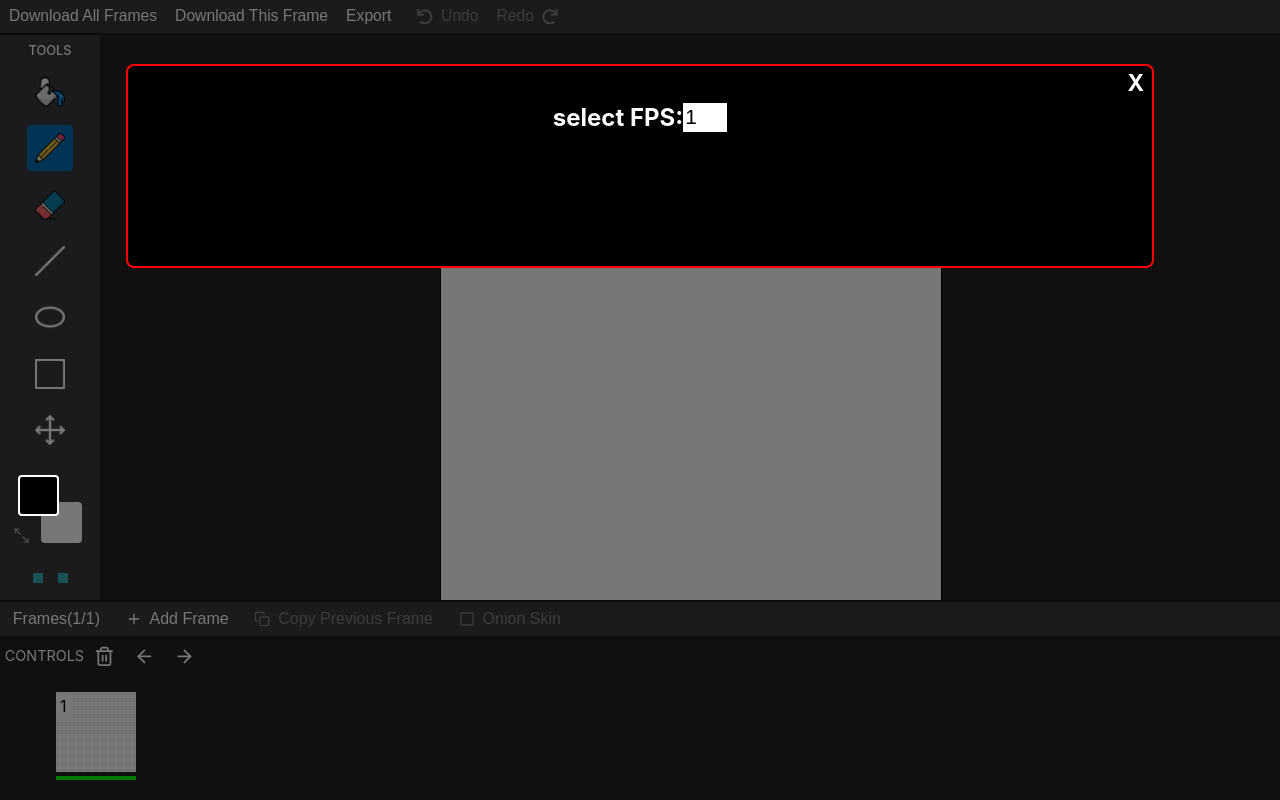
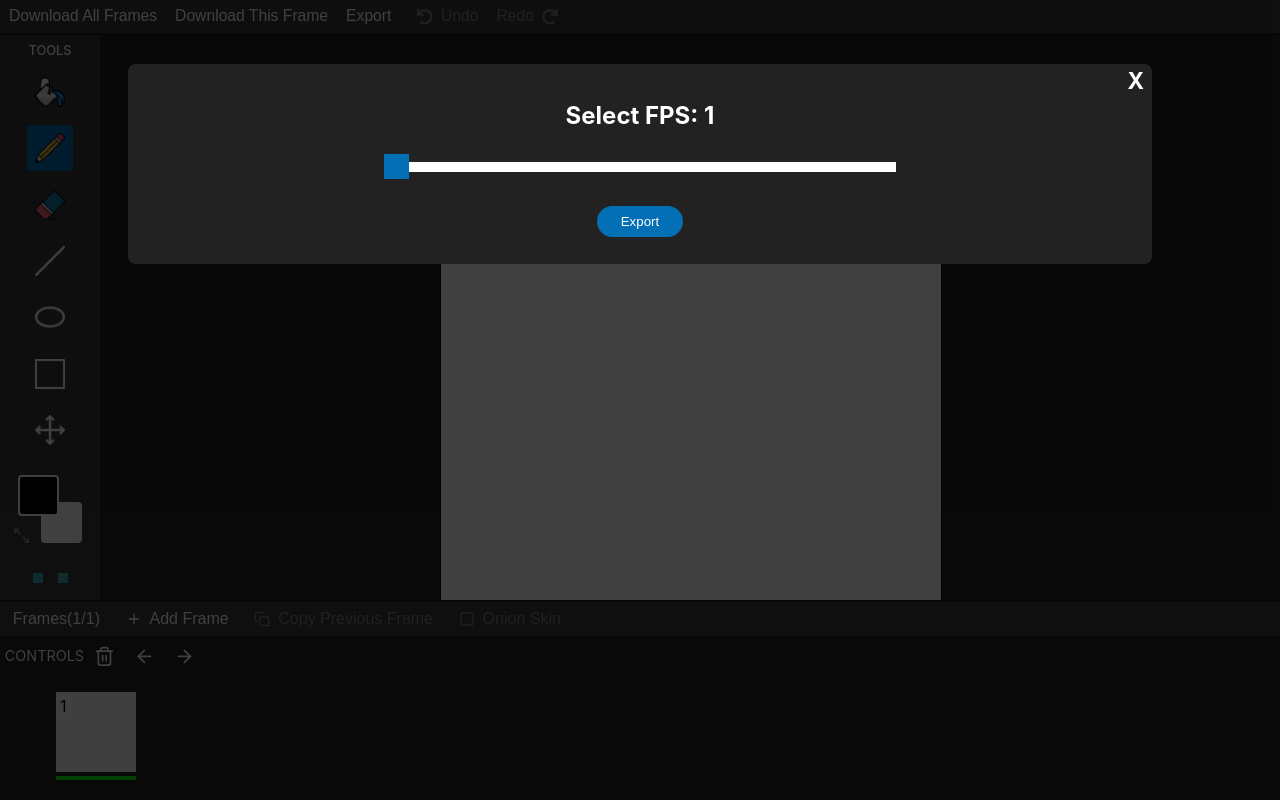
Before and after one commit to smeekas/Animation-web-app, a React (Create React App) app: page / in a window 1280 px wide. Both pictures are taken after a click on the button "Export". Built offline with nearby package versions, Linux system fonts and the light colour scheme.

Commit message:
Modal fix

```diff
--- a/src/components/Canvas/Canvas.js
+++ b/src/components/Canvas/Canvas.js
@@ -22,10 +22,10 @@ function Canvas() {
     imageOverCanvas = frameObj.frames[frameObj.currFrame - 1].image;
     imageClassName = styles.onionImage;
   }
-  if (export_hide) {
-    imageOverCanvas = temp;
-    imageClassName = styles.exportImage;
-  }
+  // if (export_hide) {
+  //   imageOverCanvas = temp;
+  //   imageClassName = styles.exportImage;
+  // }
   const videoSrc = useSelector((state) => state.export.videoBlob);
   const allControl = useSelector((state) => state.canvas);
   useEffect(() => {
@@ -48,15 +48,15 @@ function Canvas() {
           height: `500px`,
         }}
       >
-        {(onion || export_hide) && (
+        {/* {(onion || export_hide) && (
+          <img className={imageClassName} src={imageOverCanvas} alt="onion" /> */}
+        {onion && (
           <img className={imageClassName} src={imageOverCanvas} alt="onion" />
         )}
-        {/* {onion && (
-          <img className={styles.onionImage} src={prevImage} alt="onion" />
-        )} */}
         {/* //TODO RECTANGLE  */}
         <canvas
           style={onion ? { opacity: "0.5" } : {}}
+          // style={export_hide ? { display: "none" } : { display: "flex" }}
           onContextMenu={(e) => e.preventDefault()}
           onPointerMove={(e) => {
             if (e.buttons === 1 || e.buttons === 2) {
--- a/src/components/Canvas/Canvas.module.css
+++ b/src/components/Canvas/Canvas.module.css
@@ -31,3 +31,7 @@ canvas {
   position: absolute;
   opacity: 0.2;
 }
+.exportImage{
+  position: absolute;
+  z-index: 112;
+}
--- a/src/components/Modal/Modal.js
+++ b/src/components/Modal/Modal.js
@@ -1,27 +1,60 @@
 import styles from "./Modal.module.css";
 import ReactDOM from "react-dom";
 import { useState } from "react";
-function Modal() {
+import { useSelector } from "react-redux";
+import { startRecord } from "../../utils/export";
+function Modal(props) {
   return ReactDOM.createPortal(
-    <ModalComponent />,
+    <ModalComponent {...props} />,
     document.getElementById("overlay")
-    );
-  }
-  export default Modal;
-  const ModalComponent = () => {
-    const [fps, setFps] = useState(1);
-    const inputChangeHandler=()=>{
-
+  );
+}
+export default Modal;
+const ModalComponent = ({ closeModal }) => {
+  // console.log(closeModal);
+  const hide = useSelector((state) => state.export.hide);
+  const [fps, setFps] = useState(1);
+  const inputChangeHandler = (e) => {
+    const framesPerSecond = +e.target.value;
+    setFps(framesPerSecond);
+  };
+  const modalCloseHandler = () => {
+    if (!hide) {
+      closeModal(false);
     }
+  };
+  const exportHandler = () => {
+    startRecord();
+  };
   return (
     <div className={styles.backdrop}>
       <div className={styles.modal}>
         <div className={styles.header}>
-          <section>X</section>
+          <section onClick={modalCloseHandler}>X</section>
         </div>
         <section className={styles.FPS}>
-          <h5> select FPS:</h5>
-          <input value={fps} onChange={inputChangeHandler} type="number" max={10} />
+          <h5> Select FPS: {fps}</h5>
+
+          {/* <div className={styles.sliderContainer}> */}
+          {/* <div className={styles.rangeLimit}>1</div>{" "} */}
+          <input
+            className={styles.slider}
+            min={1}
+            value={fps}
+            onChange={inputChangeHandler}
+            type="range"
+            max={25}
+            // step={5}
+          />
+          {/* <div className={styles.rangeLimit}>25</div> */}
+          {/* </div> */}
+          <button
+            disabled={hide}
+            onClick={exportHandler}
+            className={styles.btn}
+          >
+            {!hide ? "Export" : "Exporting"}
+          </button>
         </section>
       </div>
     </div>
--- a/src/components/Modal/Modal.module.css
+++ b/src/components/Modal/Modal.module.css
@@ -6,20 +6,20 @@
   right: 0;
   top: 4rem;
   border-radius: 8px;
-  border: 2px solid red;
-  background-color: black;
+  /* border: 2px solid red; */
+  background-color: #222222;
   color: white;
   position: absolute;
   z-index: 1111;
 }
-.backdrop{
-    position: fixed;
-    z-index:11;
-    width: 100%;
-    height: 100%;
-    background-color: rgba(0, 0, 0, 0.535);
+.backdrop {
+  position: fixed;
+  z-index: 120;
+  width: 100%;
+  height: 100%;
+  background-color: rgba(0, 0, 0, 0.75);
 }
-.header{
+.header {
   /* background-color: antiquewhite; */
   display: flex;
   flex-direction: row;
@@ -27,26 +27,99 @@
   justify-content: flex-end;
   font-weight: bold;
 }
-.header>section{
+.header > section {
   padding-right: 8px;
-cursor: pointer;
+  cursor: pointer;
 }
-.header>section:hover{
+.header > section:hover {
   color: gray;
 }
-.FPS{
+.FPS {
   display: flex;
-  justify-content: center;
+  align-items: center;
+  flex-direction: column;
+  /* border: 1px solid red; */
   /* background-color: beige; */
-
 }
-.FPS h5{
+.FPS h5 {
   margin: 0;
   font-size: 1.5rem;
 }
-.FPS input{
-  width: 40px;
+.FPS input {
+  width: 50px;
   font-size: 1.3rem;
   outline: none;
   border: none;
 }
+.sliderContainer {
+  /* flex: 1;
+  padding-top: 1rem; */
+  /* align-self: stretch; */
+  /* display: flex; */
+  /* justify-content: center; */
+  /* align-items: center; */
+  /* border: 1px solid gold; */
+}
+/* .rangeLimit{
+  font-size: 1.5rem;
+  padding: 0 1rem;
+  font-weight: 500;
+} */
+.slider {
+  -webkit-appearance: none; /* Override default CSS styles */
+
+  /* border: 1px solid gold; */
+  margin-top: 2rem;
+  appearance: none;
+  min-width: 10rem;
+  width: 50% !important;
+  /* Full-width */
+  height: 10px; /* Specified height */
+  background: white; /* Grey background */
+  outline: none; /* Remove outline */
+  /* opacity: 0.7; */
+  /* Set transparency (for mouse-over effects on hover) */
+  /* transition: opacity 0.2s; */
+}
+
+/* Mouse-over effects */
+.slider:hover {
+  background: #ebebeb;
+}
+
+/* The slider handle (use -webkit- (Chrome, Opera, Safari, Edge) and -moz- (Firefox) to override default look) */
+.slider::-webkit-slider-thumb {
+  -webkit-appearance: none; /* Override default look */
+  appearance: none;
+  width: 25px; /* Set a specific slider handle width */
+  height: 25px; /* Slider handle height */
+  background: #036fb4; /* Green background */
+  cursor: pointer; /* Cursor on hover */
+}
+.slider::-webkit-slider-thumb:hover {
+  background: #009dff;
+}
+.slider::-moz-range-thumb:hover {
+  background: #009dff;
+}
+.slider::-moz-range-thumb {
+  width: 25px; /* Set a specific slider handle width */
+  height: 25px; /* Slider handle height */
+  background: #036fb4; /* Green background */
+  cursor: pointer; /* Cursor on hover */
+}
+
+
+.btn{
+  margin-top: 2rem;
+  background-color: #036fb4;
+  border: none;
+  outline: none;
+  padding: 0.5rem 1.5rem;
+  border-radius: 16px;
+  color: white;
+  cursor: pointer;
+}
+.btn:hover{
+  background-color: #009dff;
+}
--- a/src/components/Toolbar/Toolbar.js
+++ b/src/components/Toolbar/Toolbar.js
@@ -58,7 +58,8 @@ function Toolbar() {
 
   return (
     <div className={styles.toolbar}>
-      {showModal && <Modal />}
+      {/* {showModal && <Modal />} */}
+    {showModal &&  <Modal closeModal={setShowModal} />}
       <Button className={styles.tool} onClick={downloadAllFrames}>
         Download All Frames
       </Button>
--- a/src/utils/export.js
+++ b/src/utils/export.js
@@ -6,7 +6,8 @@ var cStream,
 
 export function startRecord() {
   // this.textContent = "stop recording";
-  console.log("HERE");
+  // console.log("HERE");
+  store.dispatch({ type: "HIDE_WHILE_EXPORT" });
   allFrames = store.getState().frames.frames.map((item) => item.grid);
   grid = store.getState().canvas.grid;
   canvasRef = store.getState().canvas.canvasRef;
@@ -36,6 +37,7 @@ function saveChunks(e) {
 
 function stopRecording() {
   recorder.stop();
+  store.dispatch({ type: "SHOW_EXPORT_FINISHED" });
   console.log("stopped");
 }
 
@@ -65,25 +67,17 @@ function exportStream(e) {
 // var x = 0;
 // var ctx = store.getState().canvas.canfasRef;
 // let record = true;
-let nc = 0;
+let nc = -1;
 var anim = function () {
+  console.log("LEN: " + allFrames.length);
   const to = setInterval(() => {
-    if (nc === allFrames.length) {
+    nc++;
+    console.log("here", nc);
+    grid.drawFrame(allFrames[nc]);
+    if (nc === allFrames.length - 1) {
       clearInterval(to);
       stopRecording();
+      return;
     }
-    console.log("here");
-    grid.drawFrame(allFrames[nc]);
-    nc++;
-    // ctx.clearRect(0, 0, 500, 200);
-    // ctx.fillStyle = "ivory";
-    // ctx.fillRect(0, 0, 500, 200);
-    // ctx.fillStyle = "black";
-    // ctx.fillRect(getRand() * 300, getRand() * 100, 50, 50);
   }, 1000);
 };
-
-// anim();
-function getRand() {
-  return Math.random();
-}
```
